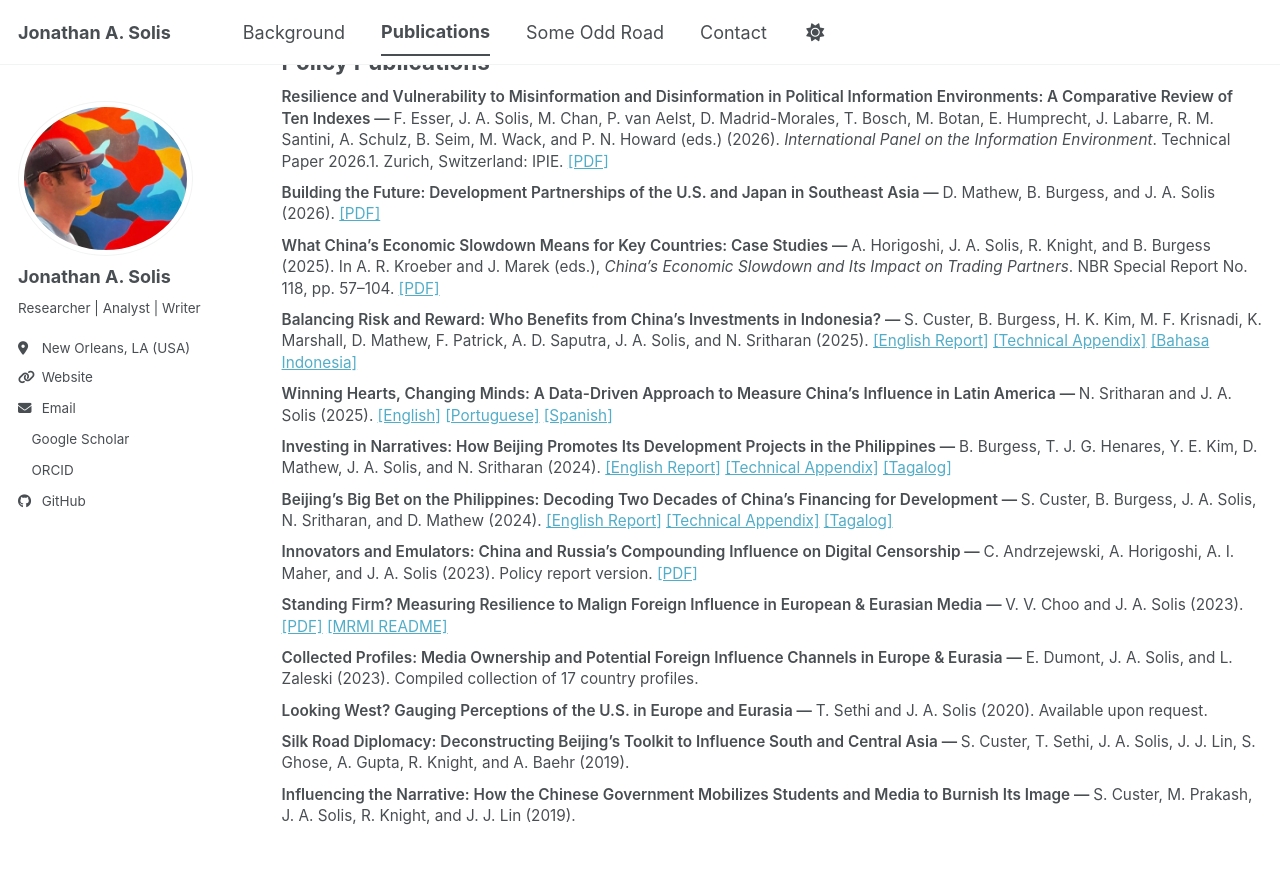
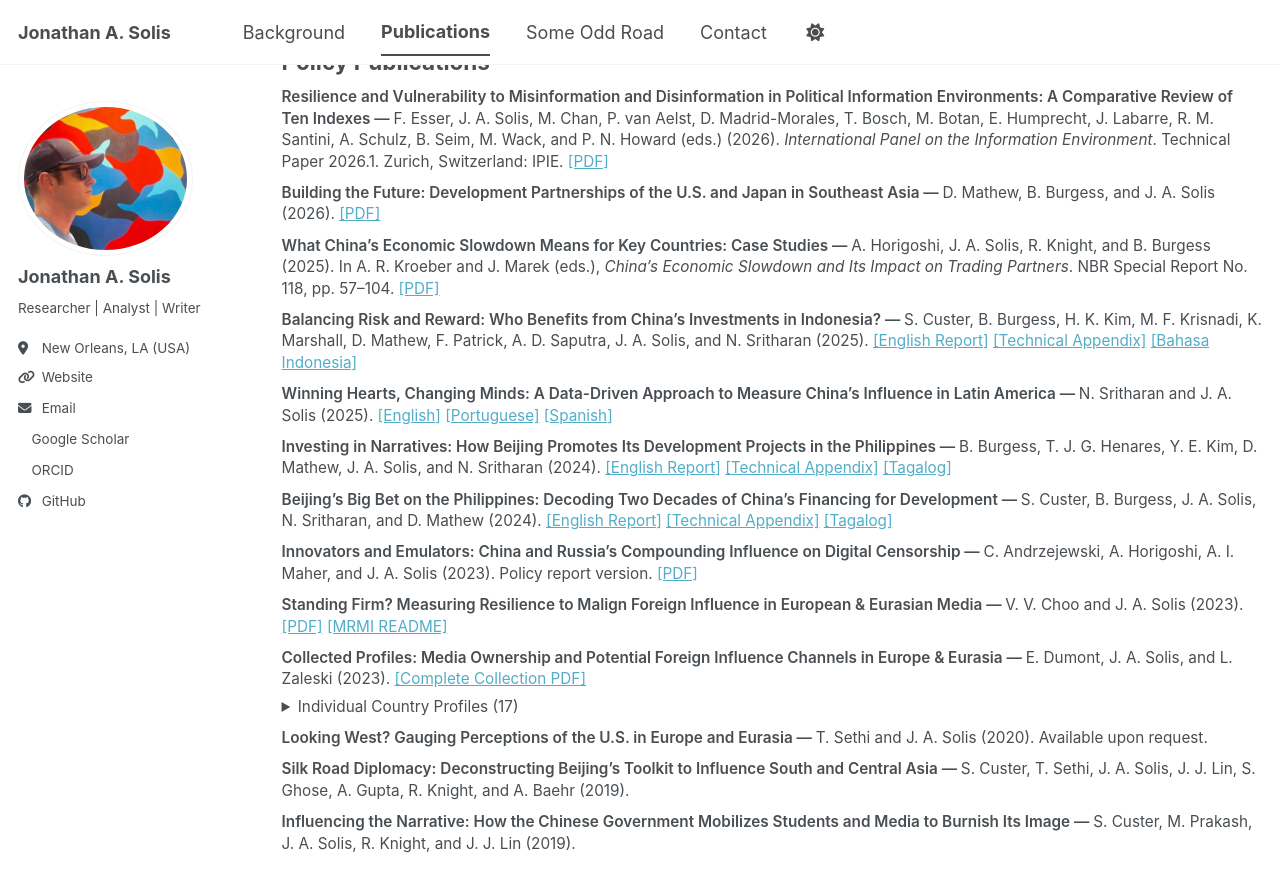
Before and after one commit to westbank-alchemy/westbank-alchemy.github.io, a Jekyll site: the page built from _pages/publications.html, in a window 1280 px wide and 900 px high, scrolled down 903 px. Shown: the top 892 px of the window. Built offline with Jekyll 4.4.1, drawn with Linux system fonts in a browser that asks for light colours; a style sheet for code colours, icons or effects is not loaded.

Commit message:
Update publications.html

```diff
--- a/_pages/publications.html
+++ b/_pages/publications.html
@@ -330,6 +330,7 @@ author_profile: true
   </p>
 </div>
 
+
 <div class="publication-entry">
   <p class="publication-title">
     Collected Profiles: Media Ownership and Potential Foreign Influence Channels in Europe &amp; Eurasia
@@ -338,9 +339,36 @@ author_profile: true
     E. Dumont, J. A. Solis, and L. Zaleski (2023)
   </p>
   <p class="publication-source">
-    Compiled collection of 17 country profiles.
+    <a href="/files/media_ownership_complete.pdf">[Complete Collection PDF]</a>
   </p>
+
+  <details style="margin-top: 0.4em;">
+    <summary style="cursor: pointer;">
+      Individual Country Profiles (17)
+    </summary>
+
+    <ul style="margin-top: 0.5em;">
+      <li><a href="/files/media_ownership_albania.pdf">Albania</a></li>
+      <li><a href="/files/media_ownership_armenia.pdf">Armenia</a></li>
+      <li><a href="/files/media_ownership_azerbaijan.pdf">Azerbaijan</a></li>
+      <li><a href="/files/media_ownership_belarus.pdf">Belarus</a></li>
+      <li><a href="/files/media_ownership_bosnia.pdf">Bosnia and Herzegovina</a></li>
+      <li><a href="/files/media_ownership_georgia.pdf">Georgia</a></li>
+      <li><a href="/files/media_ownership_kazakhstan.pdf">Kazakhstan</a></li>
+      <li><a href="/files/media_ownership_kosovo.pdf">Kosovo</a></li>
+      <li><a href="/files/media_ownership_kyrgyzstan.pdf">Kyrgyzstan</a></li>
+      <li><a href="/files/media_ownership_moldova.pdf">Moldova</a></li>
+      <li><a href="/files/media_ownership_montenegro.pdf">Montenegro</a></li>
+      <li><a href="/files/media_ownership_northmacedonia.pdf">North Macedonia</a></li>
+      <li><a href="/files/media_ownership_serbia.pdf">Serbia</a></li>
+      <li><a href="/files/media_ownership_tajikistan.pdf">Tajikistan</a></li>
+      <li><a href="/files/media_ownership_turkmenistan.pdf">Turkmenistan</a></li>
+      <li><a href="/files/media_ownership_ukraine.pdf">Ukraine</a></li>
+      <li><a href="/files/media_ownership_uzbekistan.pdf">Uzbekistan</a></li>
+    </ul>
+  </details>
 </div>
+
 
 <div class="publication-entry">
   <p class="publication-title">
```
